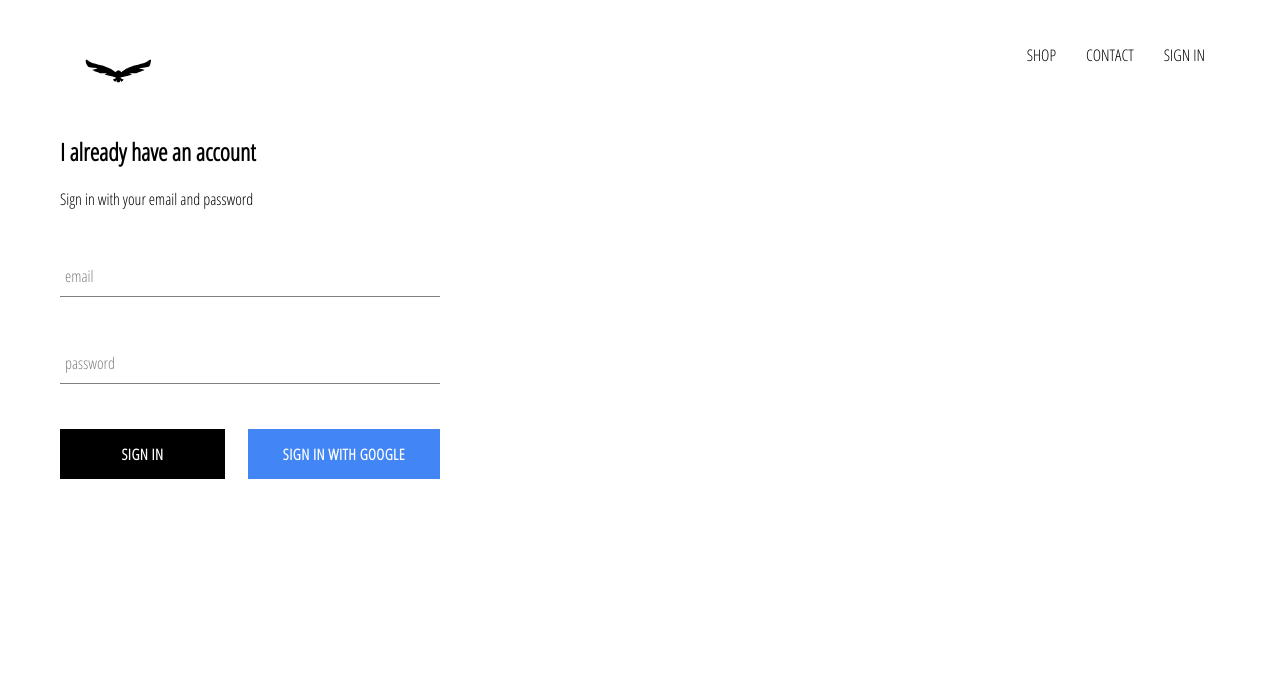
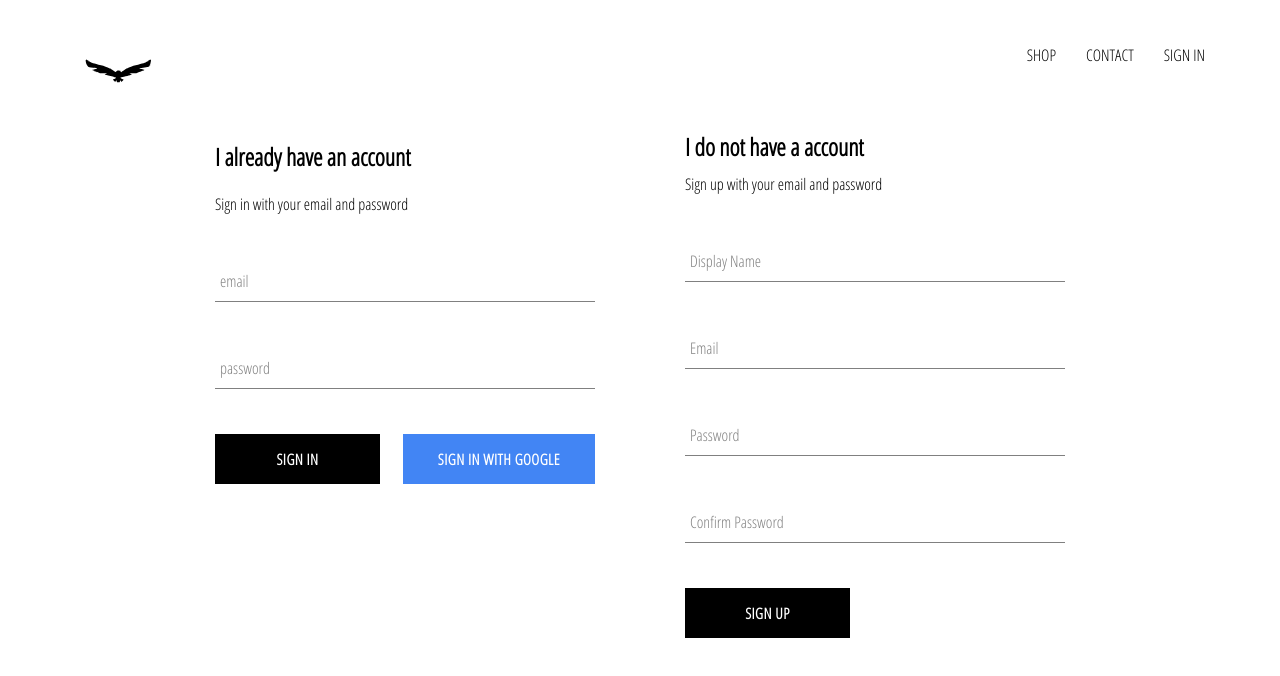
Before and after one commit to shanewilsonpro/hawky-clothing, a React (Create React App) app: page /signin in a window 1280 px wide. Shown: the top 676 px of the page. Built offline with nearby package versions, Linux system fonts and the light colour scheme; no server answers.

Commit message:
implemented firebase included ability to store users into firestore data and added sign up components

```diff
--- a/src/App.js
+++ b/src/App.js
@@ -7,7 +7,7 @@
 import ShopPage from "./pages/shop/shop.component.jsx";
 import SignInAndSignUpPage from './pages/sign-in-and-sign-up/sign-in-and-sign-up.component.jsx';
 import Header from './components/header/header.component.jsx';
-import { auth } from "./firebase/firebase.utils.js";
+import { auth, createUserProfileDocument } from "./firebase/firebase.utils.js";
 
 class App extends React.Component {
   constructor() {
@@ -21,10 +21,22 @@
   unsubscribeFromAuth = null;
 
   componentDidMount() {
-    auth.onAuthStateChanged(user => {
-      this.setState({ currentUser: user });
+    this.unsubscribeFromAuth = auth.onAuthStateChanged(async userAuth => {
+      if (userAuth) {
+        const userRef = await createUserProfileDocument(userAuth);
 
-      console.log(user);
+        userRef.onSnapshot(snapShot => {
+          this.setState({
+            currentUser: {
+              id: snapShot.id,
+              ...snapShot.data()
+            }
+          });
+        });
+      }
+      else {
+        this.setState({ currentUser: userAuth });
+      }
     })
   }
 
--- /dev/null
+++ b/src/components/sign-up/sign-up.component.jsx
@@ -0,0 +1,105 @@
+import React from "react";
+
+import FormInput from "../form-input/form-input.component.jsx";
+import CustomButton from "../custom-button/custom-button.component.jsx";
+
+import {
+  auth,
+  createUserProfileDocument,
+} from "../../firebase/firebase.utils.js";
+
+import "./sign-up.styles.scss";
+
+class SignUp extends React.Component {
+  constructor() {
+    super();
+    this.state = {
+      displayName: "",
+      email: "",
+      password: "",
+      confirmPassword: "",
+    };
+  }
+
+  handleSubmit = async (event) => {
+    event.preventDefault();
+
+    const { displayName, email, password, confirmPassword } = this.state;
+
+    if (password != confirmPassword) {
+      alert("Passwords don't match");
+      return;
+    }
+
+    try {
+      const { user } = await auth.createUserWithEmailAndPassword(
+        email,
+        password
+      );
+
+      await createUserProfileDocument(user, { displayName });
+
+      this.setState({
+        displayName: "",
+        email: "",
+        password: "",
+        confirmPassword: "",
+      });
+    } catch (error) {
+      console.error(error);
+    }
+  };
+
+  handleChange = (event) => {
+    const { name, value } = event.target;
+
+    this.setState({ [name]: value });
+  };
+
+  render() {
+    const { displayName, email, password, confirmPassword } = this.state;
+    return (
+      <div className="sign-up">
+        <h2 className="title">I do not have a account</h2>
+        <span>Sign up with your email and password</span>
+        <form className="sign-up-form" onSubmit={this.handleSubmit}>
+          <FormInput
+            type="text"
+            name="displayName"
+            value={displayName}
+            onChange={this.handleChange}
+            label="Display Name"
+            required
+          />
+          <FormInput
+            type="email"
+            name="email"
+            value={email}
+            onChange={this.handleChange}
+            label="Email"
+            required
+          />
+          <FormInput
+            type="password"
+            name="password"
+            value={password}
+            onChange={this.handleChange}
+            label="Password"
+            required
+          />
+          <FormInput
+            type="password"
+            name="confirmPassword"
+            value={confirmPassword}
+            onChange={this.handleChange}
+            label="Confirm Password"
+            required
+          />
+          <CustomButton type="submit"> SIGN UP </CustomButton>
+        </form>
+      </div>
+    );
+  }
+}
+
+export default SignUp;
--- /dev/null
+++ b/src/components/sign-up/sign-up.styles.scss
@@ -0,0 +1,9 @@
+.sign-up {
+    display: flex;
+    flex-direction: column;
+    width: 380px;
+
+    .title {
+        margin: 10px 0;
+    }
+}
--- a/src/pages/sign-in-and-sign-up/sign-in-and-sign-up.component.jsx
+++ b/src/pages/sign-in-and-sign-up/sign-in-and-sign-up.component.jsx
@@ -1,12 +1,14 @@
 import React from 'react';
 
 import SignIn from '../../components/sign-in/sign-in.component.jsx';
+import SignUp from "../../components/sign-up/sign-up.component.jsx";
 
 import './sign-in-and-sign-up.styles.scss';
 
 const SignInAndSignUpPage = () => (
     <div className="sign-in-and-sign-up">
         <SignIn />
+        <SignUp />
     </div>
 );
 
--- a/src/pages/sign-in-and-sign-up/sign-in-and-sign-up.styles.scss
+++ b/src/pages/sign-in-and-sign-up/sign-in-and-sign-up.styles.scss
@@ -0,0 +1,6 @@
+.sign-in-and-sign-up {
+    width: 850px;
+    display: flex;
+    justify-content: space-between;
+    margin: 30px auto;
+}
```
Also changed, not shown: 1 other file (tests, documents, lock files or other folders).
